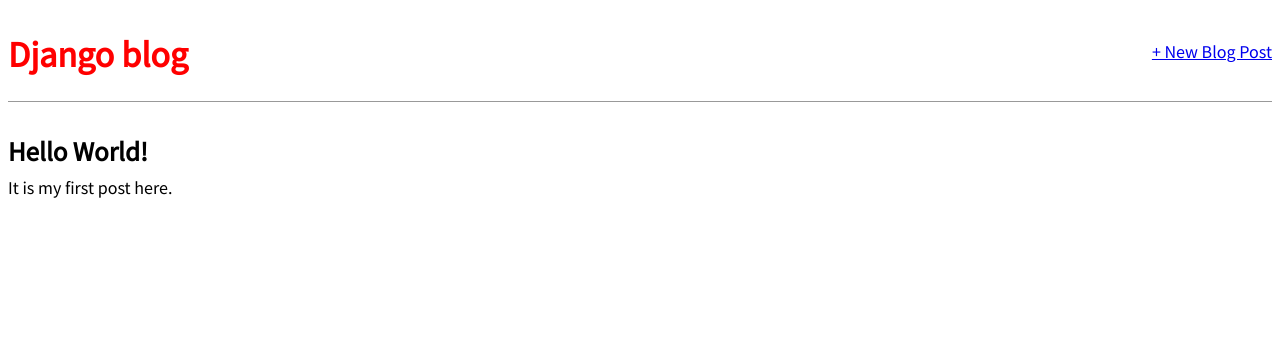
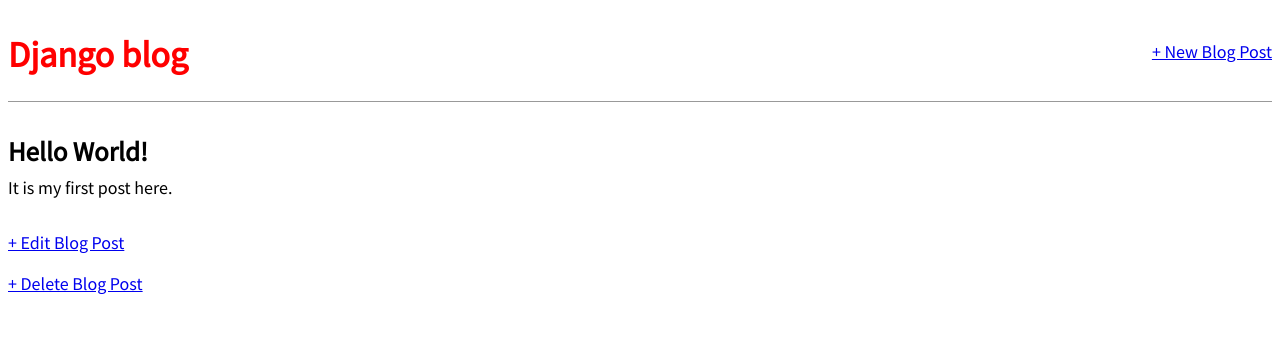
Before and after one commit to rast1ch/microBlog, a Django app: page /post/1/ in a window 1280 px wide. Shown: the top 362 px of the page. Run offline with Django 3.2, Linux system fonts and the light colour scheme; data comes from the database, SQL or seed files in the repository; both versions use the stored data as it was after the commit.

Commit message:
Involved both delete and update functions

```diff
--- a/blog/templates/blog/pos_detail.html
+++ b/blog/templates/blog/pos_detail.html
@@ -6,4 +6,6 @@
         <h2>{{ post.title }}</h2>
         <p>{{ post.body }}</p>
     </div>
+    <p><a href="{% url 'blog:post_edit' post.pk %}">+ Edit Blog Post</a></p>
+    <p><a href="{% url 'blog:post_delete' post.pk %}">+ Delete Blog Post</a></p>
 {% endblock content %}
--- a/blog/urls.py
+++ b/blog/urls.py
@@ -6,6 +6,9 @@ app_name = 'blog'
 urlpatterns  = [
     path("", views.HomePageView.as_view(), name = 'index'),
     path('post/<int:pk>/', views.BlogDetailView.as_view(), name = 'post_detail'),
-    path('post/new/', views.BlogCreateView.as_view(), name = 'new')
+    path('post/<int:pk>/edit' , views.BlogUpdateView.as_view(), name = 'post_edit'),
+    path('post/<int:pk>/delete' , views.BlogDeleteView.as_view() , name = 'post_delete'),
+    path('post/new/', views.BlogCreateView.as_view(), name = 'new'),
+
 
 ]
--- a/blog/views.py
+++ b/blog/views.py
@@ -1,5 +1,6 @@
 from django.shortcuts import render
 from django.views import generic
+from django.urls import reverse_lazy
 
 from .models import Post
 # Create your views here.
@@ -10,6 +11,7 @@ class HomePageView(generic.ListView):
     model = Post
     template_name = 'blog/index.html'
 
+
 class BlogDetailView(generic.DetailView):
     model  = Post
     template_name = 'blog/pos_detail.html'
@@ -19,3 +21,15 @@ class BlogCreateView(generic.CreateView):
     template_name = 'blog/post_new.html'
     model = Post
     fields = ['title', 'author', 'body']
+
+
+class BlogUpdateView(generic.UpdateView):
+    template_name = 'blog/post_edit.html'
+    model = Post
+    fields = ['title', 'body']
+
+
+class BlogDeleteView(generic.DeleteView):
+    template_name = 'blog/post_delete.html'
+    model = Post
+    success_url = reverse_lazy('blog:index')
```
Also changed, not shown: blog/templates/blog/post_delete.html (added, +11 -0 lines), blog/templates/blog/post_edit.html (added, +11 -0 lines), db.sqlite3.
